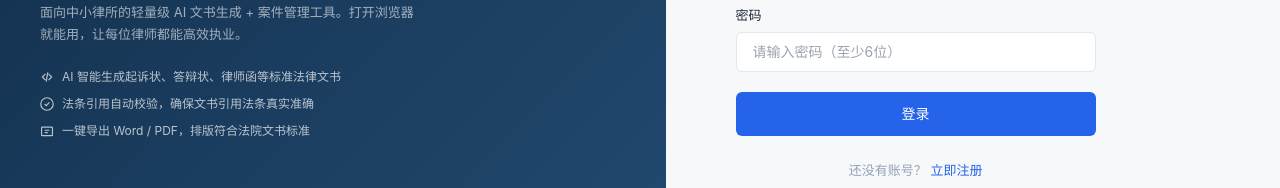
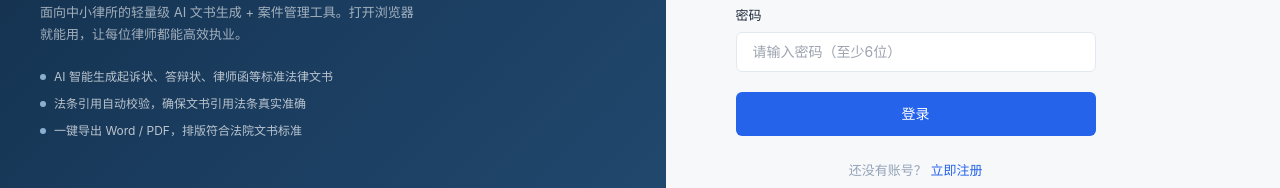
Before and after one commit to qiuli55/SaaS, a Vue app in the folder frontend/: page /login in a window 1280 px wide. Shown: the part 401-589 px from the top of the page. Built offline with nearby package versions, Linux system fonts and the light colour scheme.

Commit message:
特性图标改用CSS圆点替代SVG, 彻底解决刷新放大问题

```diff
--- a/frontend/src/assets/main.css
+++ b/frontend/src/assets/main.css
@@ -749,6 +749,15 @@ body {
   font-size: 12px;
 }
 
+.login-feature-dot {
+  width: 6px;
+  height: 6px;
+  min-width: 6px;
+  border-radius: 50%;
+  background: var(--navy-300);
+  flex-shrink: 0;
+}
+
 .login-right {
   flex: 1;
   min-width: 380px;
--- a/frontend/src/views/LoginView.vue
+++ b/frontend/src/views/LoginView.vue
@@ -10,15 +10,15 @@
       <p class="login-hero-desc">面向中小律所的轻量级 AI 文书生成 + 案件管理工具。打开浏览器就能用，让每位律师都能高效执业。</p>
       <div class="login-features">
         <div class="login-feature">
-          <svg width="14" height="14" viewBox="0 0 18 18" fill="none" stroke="currentColor" stroke-width="1.5" style="width:14px;height:14px;flex-shrink:0"><path d="M7 13l-4-4 4-4"/><path d="M11 5l4 4-4 4"/><path d="M10 3L8 15"/></svg>
+          <span class="login-feature-dot"></span>
           <span>AI 智能生成起诉状、答辩状、律师函等标准法律文书</span>
         </div>
         <div class="login-feature">
-          <svg width="14" height="14" viewBox="0 0 18 18" fill="none" stroke="currentColor" stroke-width="1.5" style="width:14px;height:14px;flex-shrink:0"><circle cx="9" cy="9" r="8"/><path d="M6 9l2 2 4-4"/></svg>
+          <span class="login-feature-dot"></span>
           <span>法条引用自动校验，确保文书引用法条真实准确</span>
         </div>
         <div class="login-feature">
-          <svg width="14" height="14" viewBox="0 0 18 18" fill="none" stroke="currentColor" stroke-width="1.5" style="width:14px;height:14px;flex-shrink:0"><rect x="2" y="4" width="14" height="11" rx="1"/><path d="M6 8h6M6 11h4"/></svg>
+          <span class="login-feature-dot"></span>
           <span>一键导出 Word / PDF，排版符合法院文书标准</span>
         </div>
       </div>
```
